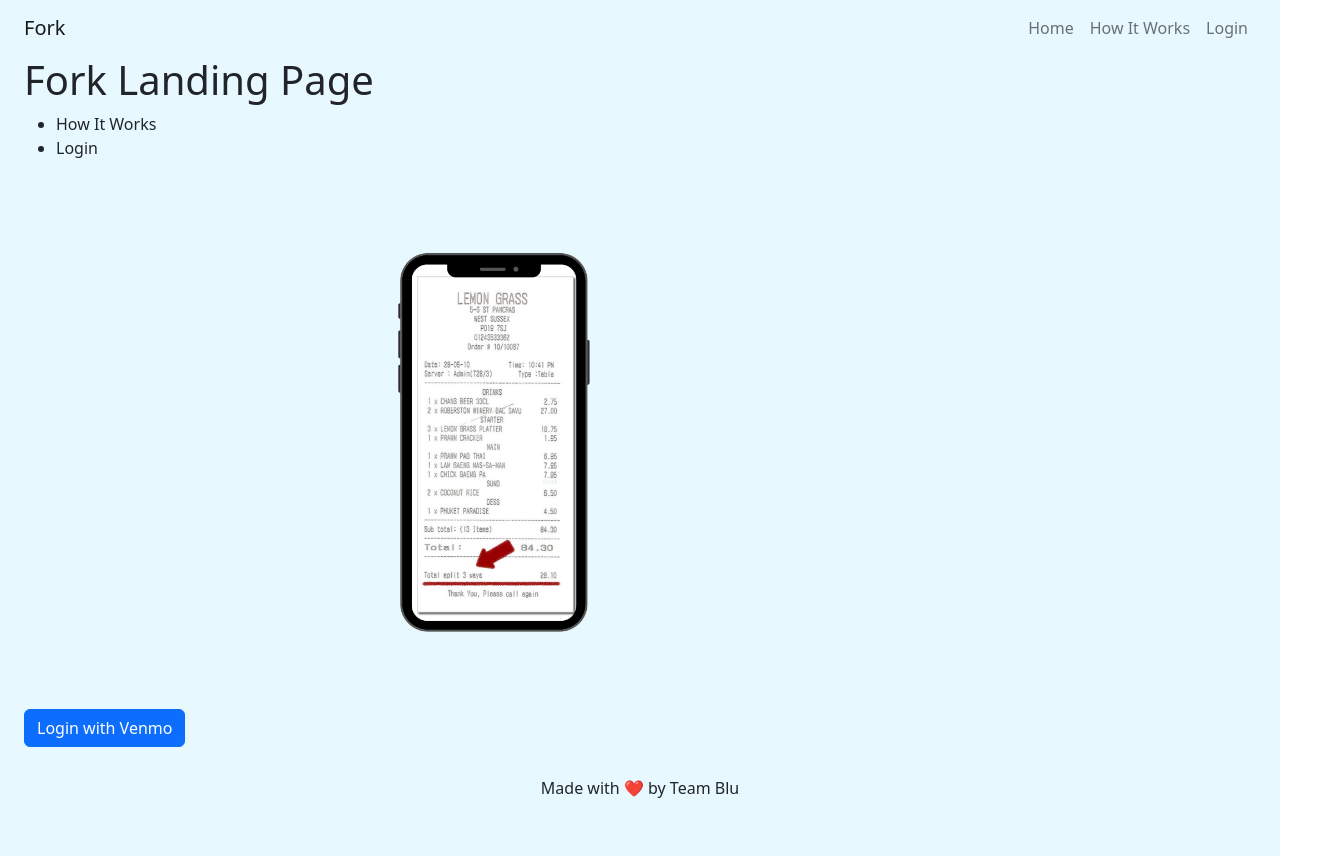
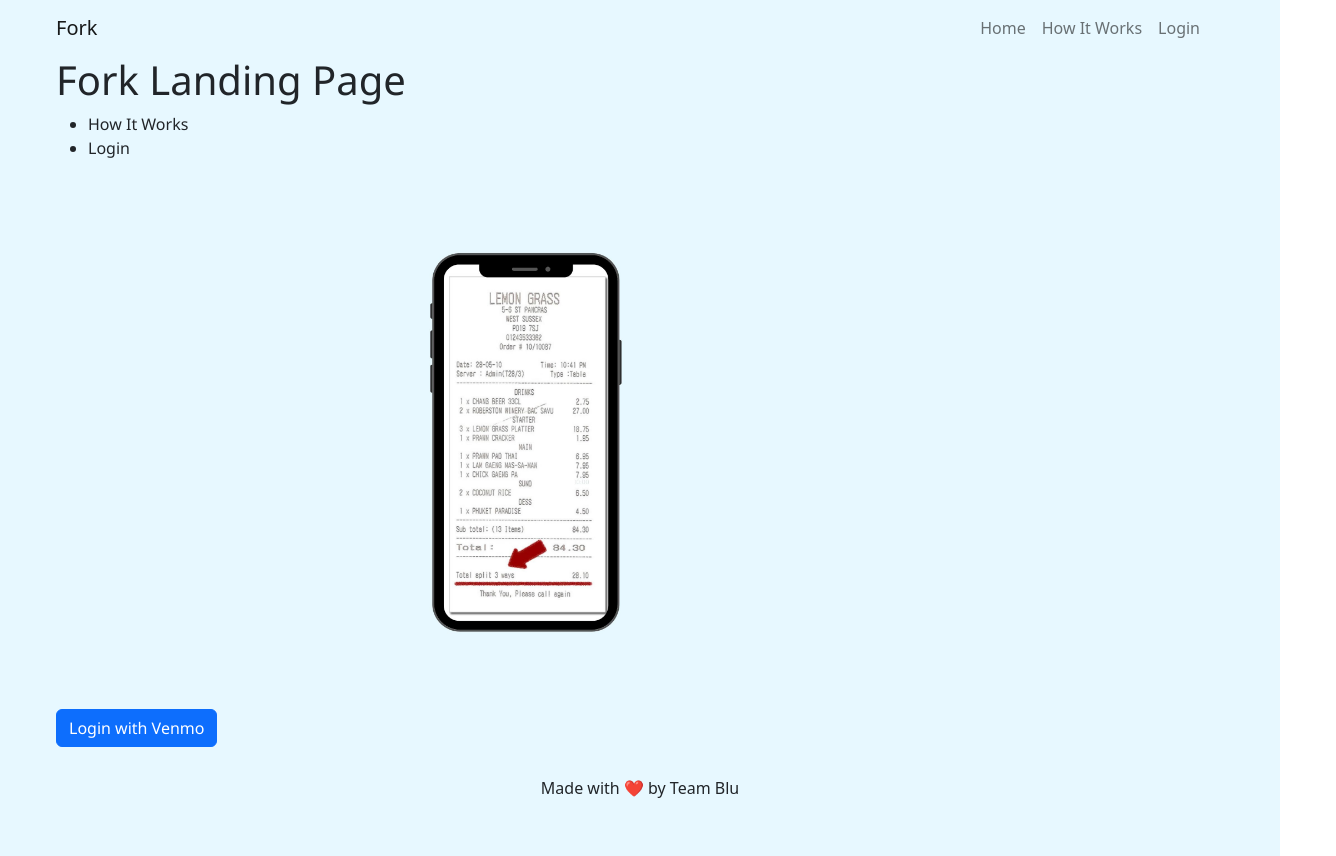
Before and after one commit to kevincakey/CS180-Fork, a React (Create React App) app: page / in a window 1280 px wide. Shown: the whole page, 1336 px wide, since content can reach past the window. Built offline with nearby package versions, Linux system fonts and the light colour scheme.

Commit message:
added works.js

```diff
--- a/src/App.css
+++ b/src/App.css
@@ -33,6 +33,9 @@
   background-color: #e7f8ff;
 }
 
+.body {
+  font-family: 'Segoe UI', Tahoma, Geneva, Verdana, sans-serif;
+}
 .resize{
   width: 300px;
   height: auto;
@@ -45,11 +48,11 @@
 }
 
 .me-4{
-  margin-right: 1.5rem;
+  margin-right: 2.5rem;
 }
 
 .me-5{
-  margin-left: 1.5rem
+  margin-left: 3.5rem
 }
 @keyframes App-logo-spin {
   from {
--- a/src/App.js
+++ b/src/App.js
@@ -22,7 +22,7 @@ export default class Page extends React.Component {
             <span class="navbar-toggler-icon"></span>
           </button>
           <div class="collapse navbar-collapse me-4" id="navbarSupportedContent">
-            <ul class="navbar-nav ms-auto">
+            <ul class="navbar-nav ms-auto me-5">
               <li class="nav-item active">
                 <a class="nav-link" href="#">Home</a>
               </li>
@@ -38,7 +38,7 @@ export default class Page extends React.Component {
 
         </nav>
 
-        <div class="me-5 main-div">
+        <div class="me-5 main-div body">
           <h1> Fork Landing Page</h1>
           <ul>
             <li> How It Works </li>
```
Also changed, not shown: src/works.js (added, +13 -0 lines).
